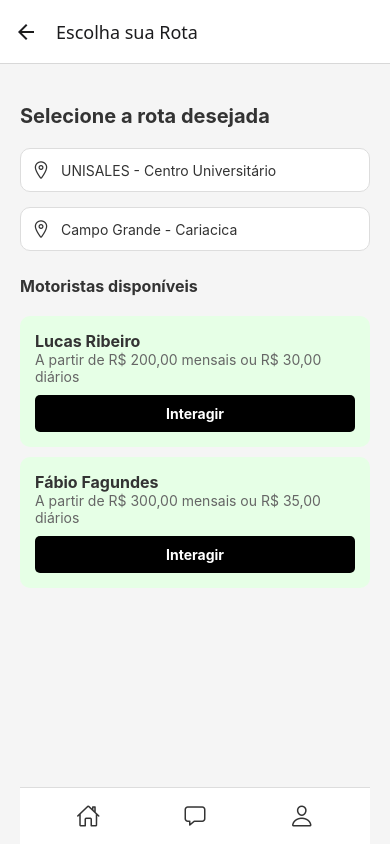
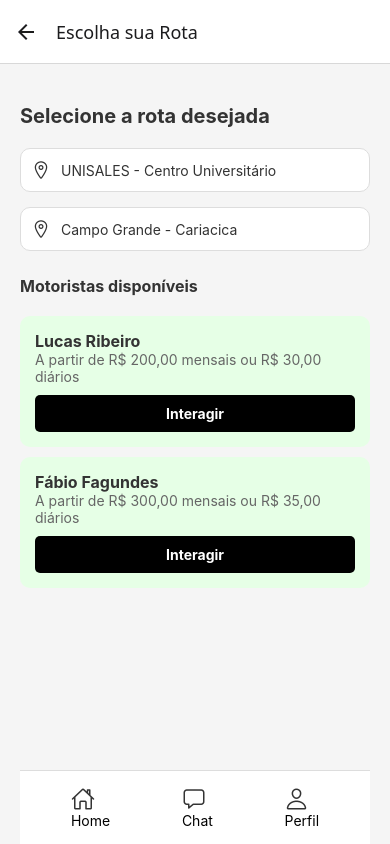
Before and after one commit to llluanferreira/vanilla-app, a React Native app: screen /Trips in a window 390 px wide. Built offline with nearby package versions, Linux system fonts and the light colour scheme.

Commit message:
Nav bar adicionado na Tela principal do motorista

```diff
--- a/screens/DriverDashboard.js
+++ b/screens/DriverDashboard.js
@@ -8,6 +8,8 @@ import {
 } from 'react-native';
 import { getAuth } from 'firebase/auth';
 import { getFirestore, doc, getDoc } from "firebase/firestore";
+import { Ionicons } from '@expo/vector-icons';
+
 
 export default function DriverDashboard({ navigation }) {
     const [routes, setRoutes] = useState([]);
@@ -63,13 +65,24 @@ export default function DriverDashboard({ navigation }) {
                     )}
                 />
             )}
-
-            <TouchableOpacity
-                style={styles.addButton}
-                onPress={() => navigation.navigate("AddRoute", { userId })}
-            >
-                <Text style={styles.addButtonText}>Adicionar Nova Rota</Text>
-            </TouchableOpacity>
+            <View style={styles.navBar}>
+                <TouchableOpacity onPress={() => navigation.navigate("DriverDashboard", { userId })}>
+                    <Ionicons name="home-outline" size={24} color="#333" />
+                    <Text style={styles.navBarText}>Home</Text>
+                </TouchableOpacity>
+                <TouchableOpacity onPress={() => navigation.navigate("DriverChat", { userId })}>
+                    <Ionicons name="chatbox-outline" size={24} color="#333" />
+                    <Text style={styles.navBarText}>Chat</Text>
+                </TouchableOpacity>
+                <TouchableOpacity onPress={() => navigation.navigate("DriverProfile", { userId })}>
+                    <Ionicons name="person-outline" size={24} color="#333" />
+                    <Text style={styles.navBarText}>Perfil</Text>
+                </TouchableOpacity>
+                <TouchableOpacity onPress={() => navigation.navigate("AddRoute", { userId })}>
+                    <Ionicons name="add-circle-outline" size={24} color="#333" />
+                    <Text style={styles.navBarText}>Nova rota</Text>
+                </TouchableOpacity>
+            </View>
         </View>
     );
 }
@@ -87,12 +100,18 @@ const styles = StyleSheet.create({
         borderColor: '#ddd',
     },
     routeInfo: { fontSize: 16, color: '#333', marginBottom: 5 },
-    addButton: {
-        backgroundColor: '#000',
-        padding: 15,
-        borderRadius: 5,
-        alignItems: 'center',
-        marginTop: 20,
+    navBar: {
+        flexDirection: 'row',
+        justifyContent: 'space-around',
+        padding: 10,
+        borderTopWidth: 1,
+        borderColor: '#ddd',
+        backgroundColor: '#fff',
     },
-    addButtonText: { color: '#fff', fontSize: 16, fontWeight: 'bold' },
+    navBarText: {
+        fontSize: 12,
+        textAlign: 'center',
+        color: '#333',
+        marginTop: 2,
+    },
 });
--- a/screens/TripsScreen.js
+++ b/screens/TripsScreen.js
@@ -66,12 +66,15 @@ export default function TripsScreen({ navigation }) {
       <View style={styles.bottomNav}>
         <TouchableOpacity onPress={() => navigation.navigate('Trips')}>
           <Ionicons name="home-outline" size={24} color="#333" />
+          <Text style={styles.navBarText}>Home</Text>
         </TouchableOpacity>
         <TouchableOpacity onPress={() => navigation.navigate('ChatList')}>
           <Ionicons name="chatbox-outline" size={24} color="#333" />
+          <Text style={styles.navBarText}>Chat</Text>
         </TouchableOpacity>
         <TouchableOpacity onPress={() => navigation.navigate('Profile')}>
           <Ionicons name="person-outline" size={24} color="#333" />
+          <Text style={styles.navBarText}>Perfil</Text>
         </TouchableOpacity>
       </View>
     </View>
```
